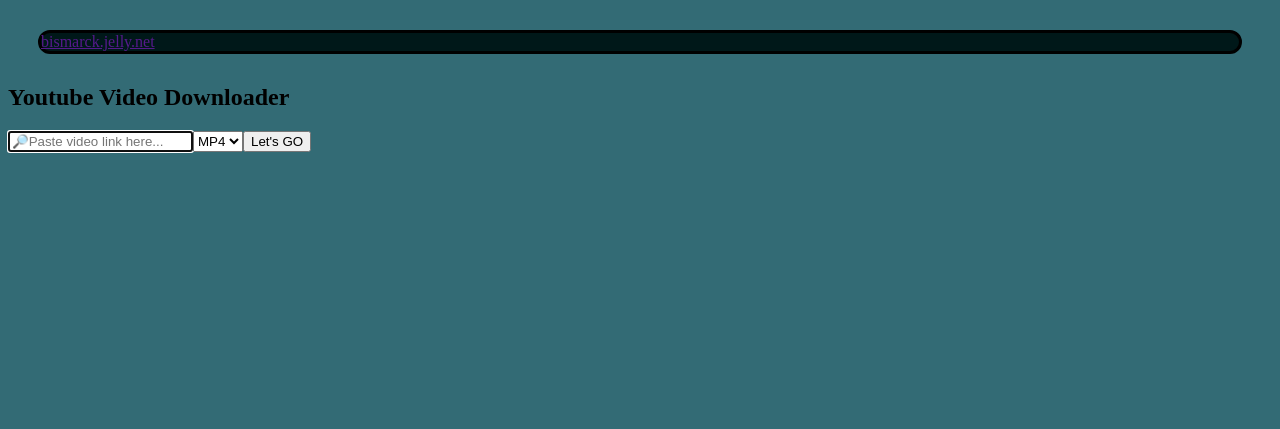
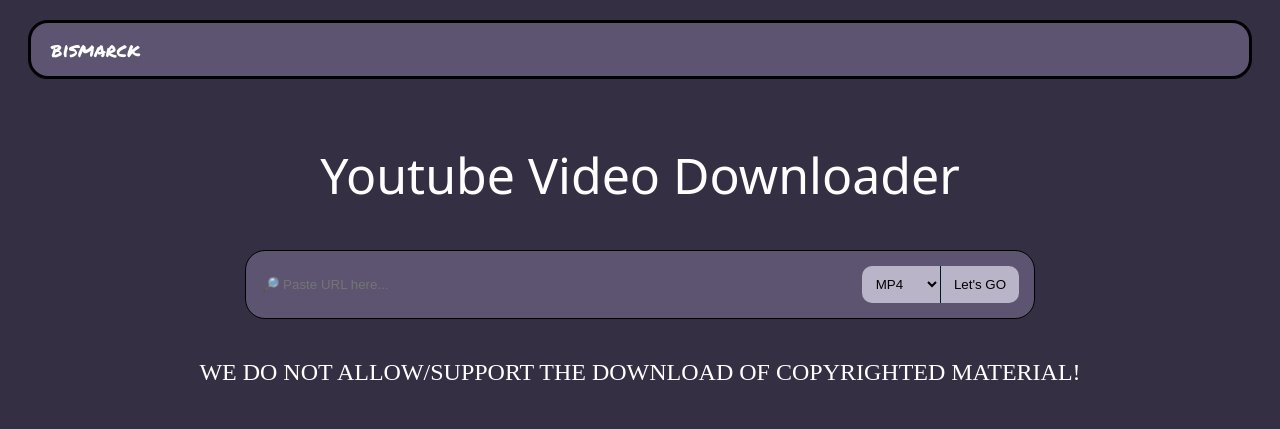
Before and after one commit to NullPointerGang/Bismark, a plain HTML site: page frontend/main/index.html in a window 1280 px wide. Drawn offline with Linux system fonts and the light colour scheme; a web font is replaced by a local one.

Commit message:
Update site

```diff
--- a/frontend/main/index.html
+++ b/frontend/main/index.html
@@ -11,7 +11,7 @@
 <body>
     <!-- Top page -->
     <header class="row">
-        <a href=""><span>bismarck.jelly.net</span></a>
+        <a href="">bismarck</a>
         <nav>
 
         </nav>
@@ -19,17 +19,22 @@
 
     <!-- Section with URL handler -->
     <section>
-        <div class="center">
+        <div class="center column downloader">
             <h1>Youtube Video Downloader</h1>
             <div class="row">
-                <input type="url" id="url-input" placeholder="🔎Paste video link here..." autofocus>
-                <select name="formats" id="select-format">
-                    <option value="mp4">MP4</option>
-                    <option value="mp3">MP3</option>
-                </select>
-                <button type="button" id="submit-button">Let's GO</button>
+                <input type="url" id="url-input" placeholder="🔎 Paste URL here..." autofocus>
+                <div id="ur-buttons">
+                    <select name="formats" id="select-format">
+                        <option value="mp4">MP4</option>
+                        <option value="mp3">MP3</option>
+                    </select>
+                    <button type="button" id="submit-button">Let's GO</button>
+                </div>
             </div>
 
+        </div>
+        <div id="achtung">
+            <span>WE DO NOT ALLOW/SUPPORT THE DOWNLOAD OF COPYRIGHTED MATERIAL!</span>
         </div>
 
     </section>
--- /dev/null
+++ b/frontend/static/css/error.scss
@@ -0,0 +1,13 @@
+@import url('https://fonts.googleapis.com/css2?family=Merriweather:wght@700&display=swap');
+
+body {
+    display: flex;
+    flex-direction: column;
+    align-items: center;
+    justify-content: center;
+    font-family: "Merriweather", serif;
+    font-weight: 700;
+    font-style: normal;
+    background-color: black;
+    color: red;
+}
--- /dev/null
+++ b/frontend/static/css/index.scss
@@ -0,0 +1,98 @@
+@import url('https://fonts.googleapis.com/css2?family=Chelsea+Market&family=Permanent+Marker&display=swap');
+
+$palette_dark: #352F44;
+$palette_normal:#5C5470;
+$palette_light: #B9B4C7;
+$palette_lighter: #FAF0E6;
+
+header {
+    margin: 20px;
+    position: relative;
+    background-color: $palette_normal;
+    border: black solid;
+    border-radius: 20px;
+    display: flex;
+    flex-direction: row;
+    align-items: center;
+    justify-content: space-between;
+
+    a {
+        margin: 12px 12px 12px 20px;
+        text-decoration: none;
+        color: rgb(255, 255, 255);
+        font-family: "Permanent Marker", cursive;
+        font-weight: 400;
+        font-style: normal;
+        font-size: 20px;
+    }
+
+}
+
+body {
+    background-color: $palette_dark;
+}
+
+.downloader {
+    h1 {
+        color: white;
+        font-size: 50px;
+        font-family: "Chelsea Market", system-ui;
+        font-weight: 400;
+        font-style: normal;
+    }
+    div {
+        background-color: $palette_normal;
+        padding: 15px;
+        width: 60%;
+        border: black solid 1px;
+        border-radius: 20px;
+
+        input {
+            width: 100%;
+            border: none;
+            background-color: $palette_normal;
+        }
+        input:focus {
+            border: none;
+            outline: none;
+        }
+
+        #ur-buttons {
+            display: flex;
+            flex-direction: row;
+            width: 200px;
+            padding: 0;
+            border: none;
+        }
+
+        #select-format {
+            background-color: $palette_light;
+            padding: 10px;
+            border-right: #001819 solid 1px;
+            border-left: none;
+            border-top: none;
+            border-bottom: none;
+            border-radius: 10px 0px 0px 10px;
+            width: 100%;
+            height: 100%;
+        }
+
+        #submit-button {
+            background-color: $palette_light;
+            padding: 10px;
+            border: none;
+            border-radius: 0px 10px 10px 0px;
+            width: 100%;
+            height: 100%;
+        }
+
+    }
+}
+
+#achtung {
+    display: flex;
+    justify-content: center;
+    padding: 40px;
+    color: white;
+    font-size: 150%;
+}
--- a/frontend/static/js/index.js
+++ b/frontend/static/js/index.js
@@ -1,6 +1,19 @@
 document.getElementById("submit-button").addEventListener('click', async () => {
-    const inputValue = document.getElementById("url-input").value;
+    const input = document.getElementById("url-input");
     const selectValue = document.getElementById("select-format").value;
+
+    const inputValue = input.value;
+
+    if (!inputValue) return;
+    if (!selectValue) return;
+
+
+
+    const button = document.getElementById("submit-button")
+
+    button.disabled = true;
+
+    input.readOnly = true;
 
     const response = await fetch('/download', {
         method: 'POST',
@@ -27,4 +40,6 @@ document.getElementById("submit-button").addEventListener('click', async () => {
     } else {
         console.error('Download failed');
     }
+    button.disabled = false;
+    input.readOnly = false;
 })
```
Also changed, not shown: frontend/main/error.html (+3 -0 lines), frontend/static/css/error.css (added), frontend/static/css/error.min.css (added), frontend/static/css/index.css, frontend/static/css/index.min.css (added), frontend/static/images/sad-smiley-clipart-lg.png (added), 1 other file.
